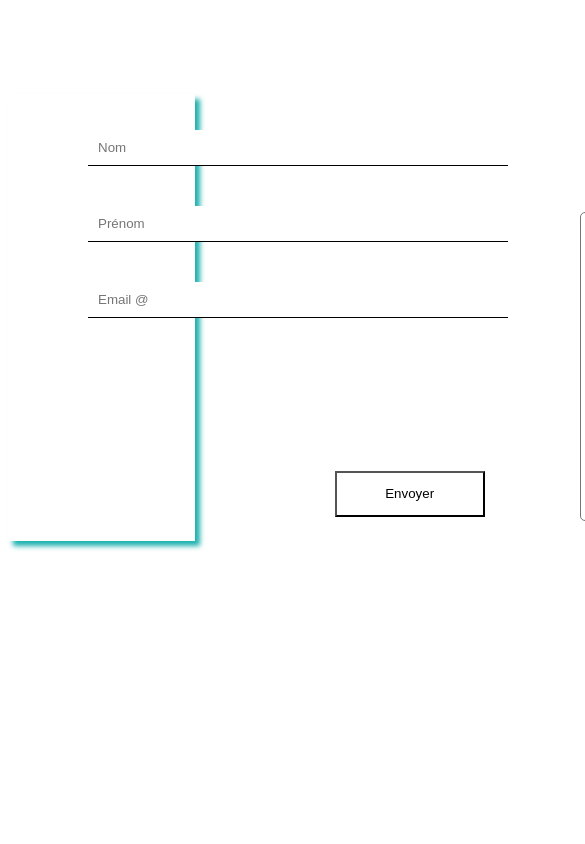
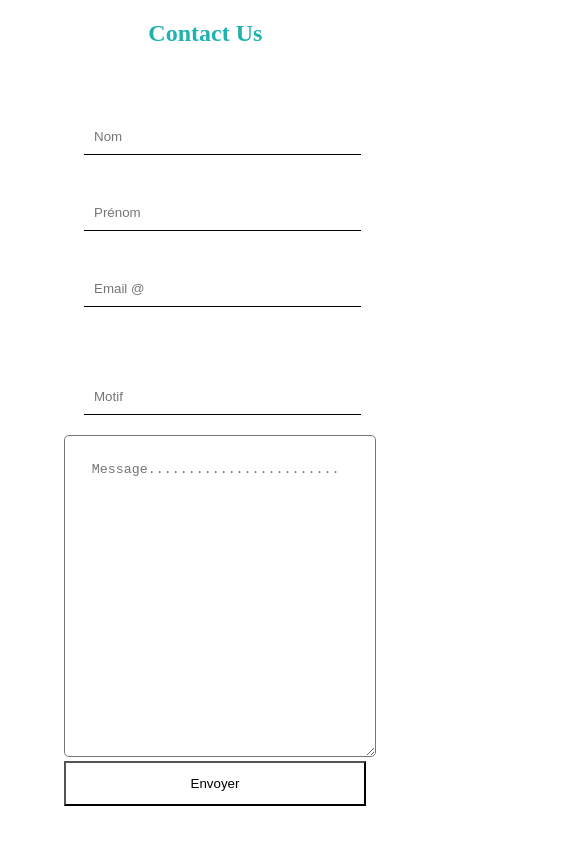
Before and after one commit to thomas37000/mani, a plain HTML site: page contact.html in a window 390 px wide. Shown: the top 844 px of the page, 585 px wide, since content can reach past the window. Drawn offline with Linux system fonts and the light colour scheme.

Commit message:
mis à jour du css responsive

```diff
--- a/calendrier.css
+++ b/calendrier.css
@@ -17,7 +17,7 @@ body {
     background-color:#1FB2AF ;
     color: #F6F6F6;
     text-align: left;
-    padding: 30px 20px;
+    padding: 1em 1em;
     font-size: 200%;
     text-transform: uppercase;
     line-height: 0.9;
@@ -56,7 +56,6 @@ body {
 
 @media only screen and (max-width: 961px) {
     .table-calendrier {
-
-        box-shadow: 5px 5px 5px rgb(54, 29, 196);
+        width: 100%;
     }
 }
--- a/contact.css
+++ b/contact.css
@@ -3,47 +3,28 @@
 h2 {
     color: #1FB2AF;
     background-color:#fff;
-    margin-left: 36em;
+    width: 68%;
+    text-align: center;
 }
 
 #formulaire {
     display: flex;
     flex-direction: row;
-    box-shadow: 5px 5px 5px rgba(31,178,175);
     width: 68%;
 }
 
-#bloc-gauche {
+form ul {
     display: flex;
-    flex-direction: column;
-    width: 30em;
-
-}
-#bloc-droite {
-    display: flex;
-    justify-content: space-around;
-    width: 30em;
-    margin-left:2em;
+    flex-direction: row;
+    list-style-type:none;
 }
 
-textarea {
-	border-radius: 5px;
-	margin-top: 0.5em;
-    padding: 20px;
-}
-
-form ul {
-	list-style-type:none;
-
-}
-
-li div {
-  width: 450px;
-  padding: 0 20px;
+form div {
+    margin: 3em;
 }
 
 li input {
-  width: 400px;
+  width: 100%;
   padding: 10px;
   margin: 1.5em;
   border: none;
@@ -51,30 +32,54 @@ li input {
  }
 
 textarea {
-    margin-top: 2em;
     height: 20em;
+    border-radius: 5px;
+    margin: 1em;
+    padding: 2em;
 }
 
 #envoyer {
-    margin-top: 10em;
-    margin-left: 20em;
     padding: 1em;
-	width: 150px;
     color: #000;
     background-color: transparent;
+    width: 100%;
 }
 
 #nom:hover, #prenom:hover, #email:hover, #motif:hover {
     background-color: rgb(196, 187, 187);
+}
 
-}
 #envoyer:hover {
     background-color: #1FB2AF ;
     color: #fff;
 }
 
 @media only screen and (max-width: 961px) {
+
+    h2 {
+        text-align: right;
+    }
+    textarea {
+        margin: 0 auto;
+    }
+
     #formulaire {
-        width: 50%;
+        flex-direction: column;
+        width: auto;
+    }
+
+    form ul {
+        display:flex ;
+        flex-direction: column;
+        width: auto;
+        height: auto;
+    }
+
+    form div {
+        margin: 1em;
+    }
+
+    #nom, #prenom, #email, #motif, textarea {
+        width: 85%;
     }
 }
--- a/contact.html
+++ b/contact.html
@@ -3,6 +3,8 @@
 
 <head>
     <meta charset="UTF-8">
+    <meta name="viewport" content="width=device-width, initial-scale=1">
+
     <title>Contact</title>
     <link rel="stylesheet" href="contact.css">
 </head>
@@ -10,55 +12,40 @@
 <body>
     <h2>Contact Us</h2>
     <form method="POST" id="formulaire" action="#">
-        <div id="bloc-gauche">
         <ul>
+            <div>
                 <li>
-                    <div>
                     <label for="nom"></label>
                     <input type="text" name="nom" id="nom" placeholder="Nom">
-                    </div>
                 </li>
 
                 <li>
-                    <div>
                     <label for="nom"></label>
                     <input type="text" name="prenom" id="prenom" placeholder="Prénom">
-                    </div>
                 </li>
 
                 <li>
-                    <div>
                     <label for="email"></label>
                     <input type="text" name="email" id="email" placeholder="Email @">
+                </li>
+
             </div>
-                </li>
-                <li><div id="boutonEnvoyer">
-                    <button type="submit" id="envoyer">Envoyer</button>
-                </div></li>
-            </ul>
-        </div>
-
-
-        <div id="bloc-droite">
-            <ul>
+            <div>
                 <li>
-                    <div>
                     <label for="motif"></label>
                     <input type="text" name="motif" id="motif" placeholder="Motif">
-                    </div>
                 </li>
                 <li>
-                    <div>
                     <label for="Message"></label>
-                        <textarea name="message" id="message" rows="10" cols="50"
+                    <textarea name="message" id="message" rows="10" cols="40"
                         placeholder="Message........................"></textarea>
+                </li>
+                <button type="submit" id="envoyer">Envoyer</button>
             </div>
-                </li>
         </ul>
-        </div>
-
 
     </form>
+
 </body>
 
 </html>
```
Also changed, not shown: showroom.html (+3 -0 lines). Lines whose indentation alone changed are shown as unchanged.
